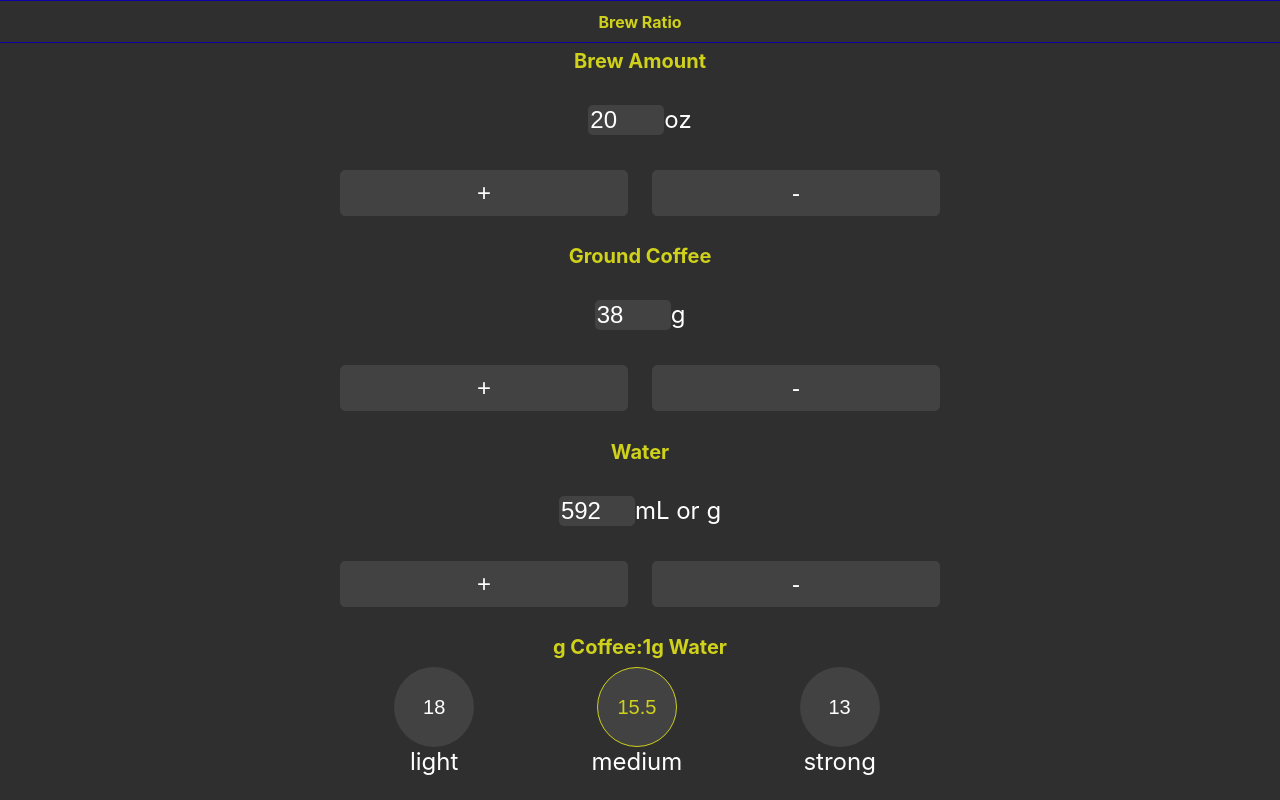
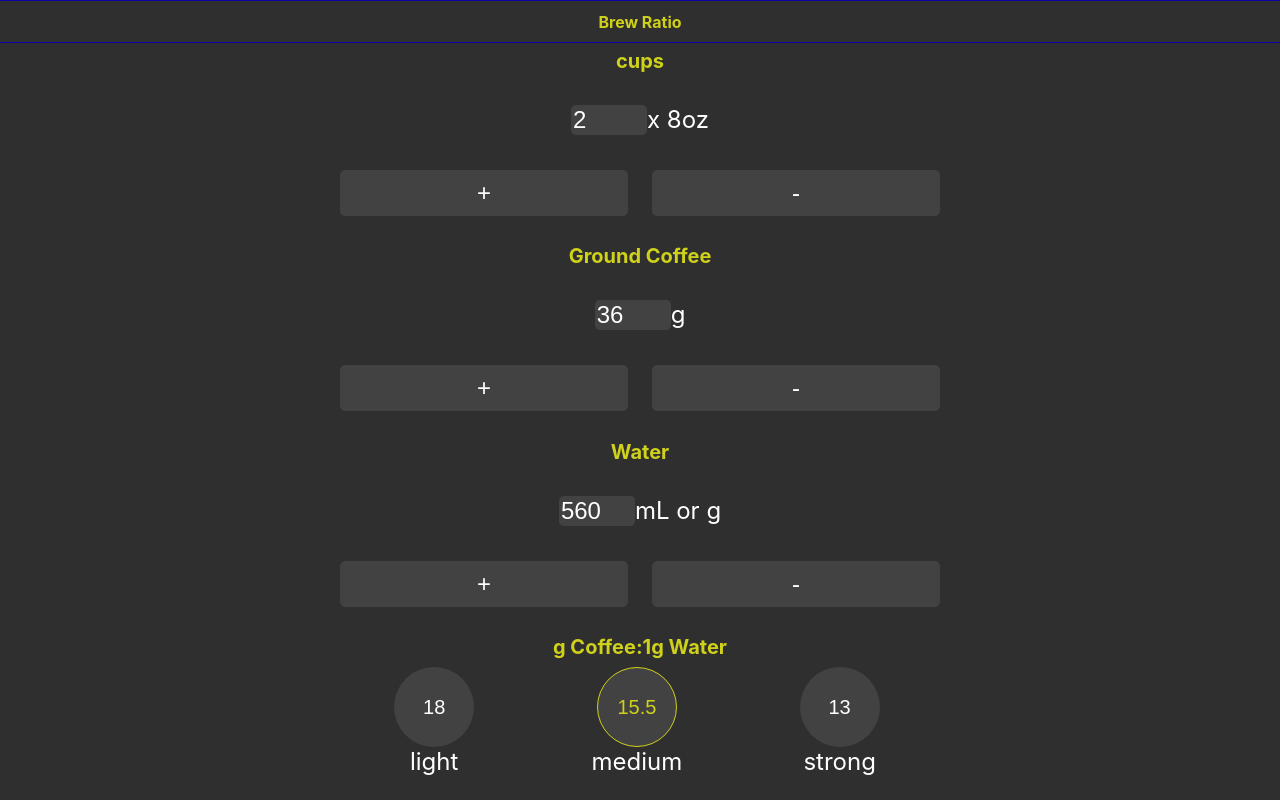
Before and after one commit to rtviner/brew-ratio, a React (Create React App) app: page / in a window 1280 px wide. Built offline with nearby package versions, Linux system fonts and the light colour scheme.

Commit message:
add cups input and remove brew oz input

```diff
--- a/src/App.js
+++ b/src/App.js
@@ -4,9 +4,9 @@ import { InputButton } from "./inputButton.js";
 import './App.css';
 
 const DefaultCups = 2;
-const DefaultBrewAmt = 20;
-const DefaultCoffee = 38;
-const DefaultWater = 592;
+// const DefaultBrewAmt = 20;
+const DefaultCoffee = 36;
+const DefaultWater = 560;
 const DefaultRatio = "15.5";
 const waterGramsPerOz = 29.574;
 
@@ -17,7 +17,7 @@ class App extends Component {
     this.state = {
       goldenRatio: DefaultRatio,
       cups: DefaultCups,
-      brewAmount: DefaultBrewAmt,
+      // brewAmount: DefaultBrewAmt,
       coffeeGrams: DefaultCoffee,
       waterGrams: DefaultWater,
       error: null,
@@ -120,7 +120,7 @@ class App extends Component {
 //   }
 
   render() {
-    const { brewAmount, coffeeGrams, waterGrams, goldenRatio } = this.state;
+    const { cups, coffeeGrams, waterGrams, goldenRatio } = this.state;
 
     return (
 
@@ -132,10 +132,10 @@ class App extends Component {
         <main>
           <div id="adjustables">
             <IncrementDecrementSet
-              name="brewAmount"
-              title="Brew Amount"
-              value={brewAmount}
-              measure="oz"
+              name="cups"
+              title="cups"
+              value={cups}
+              measure="x 8oz"
               setQuantity=
                 {this.updateQuantity}
             />
```
